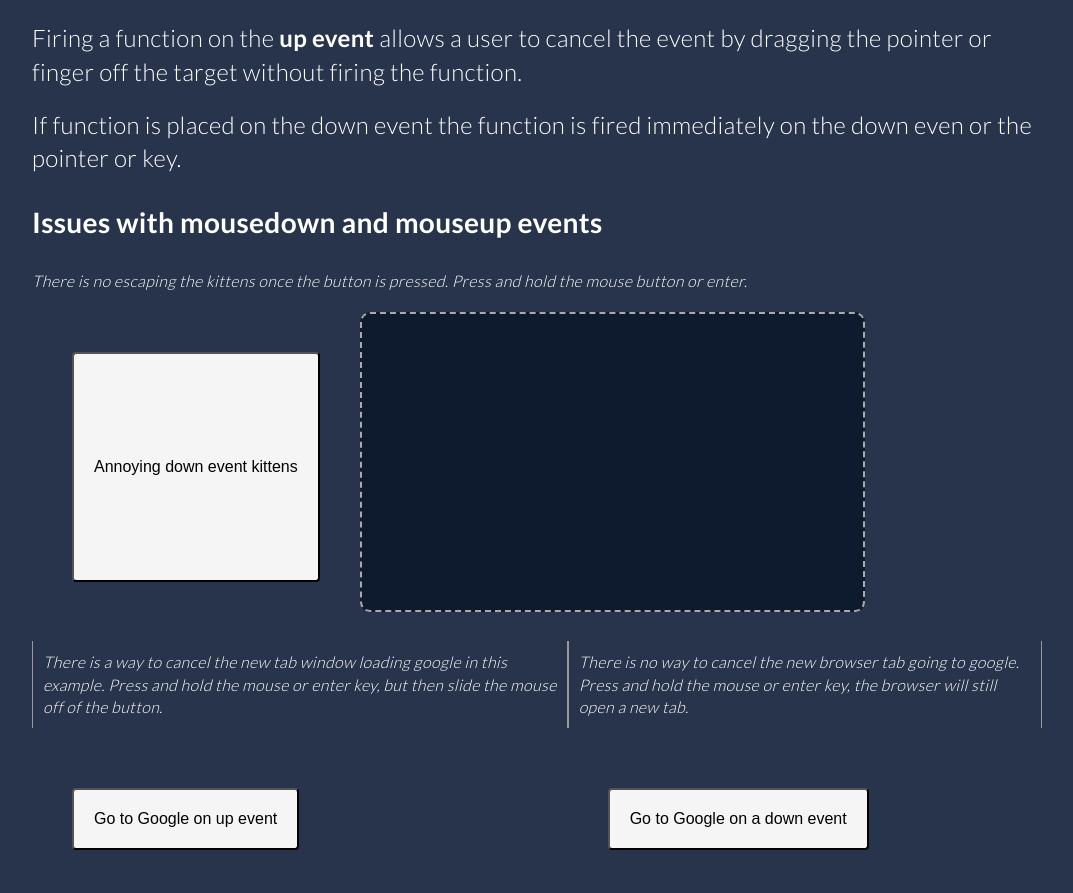
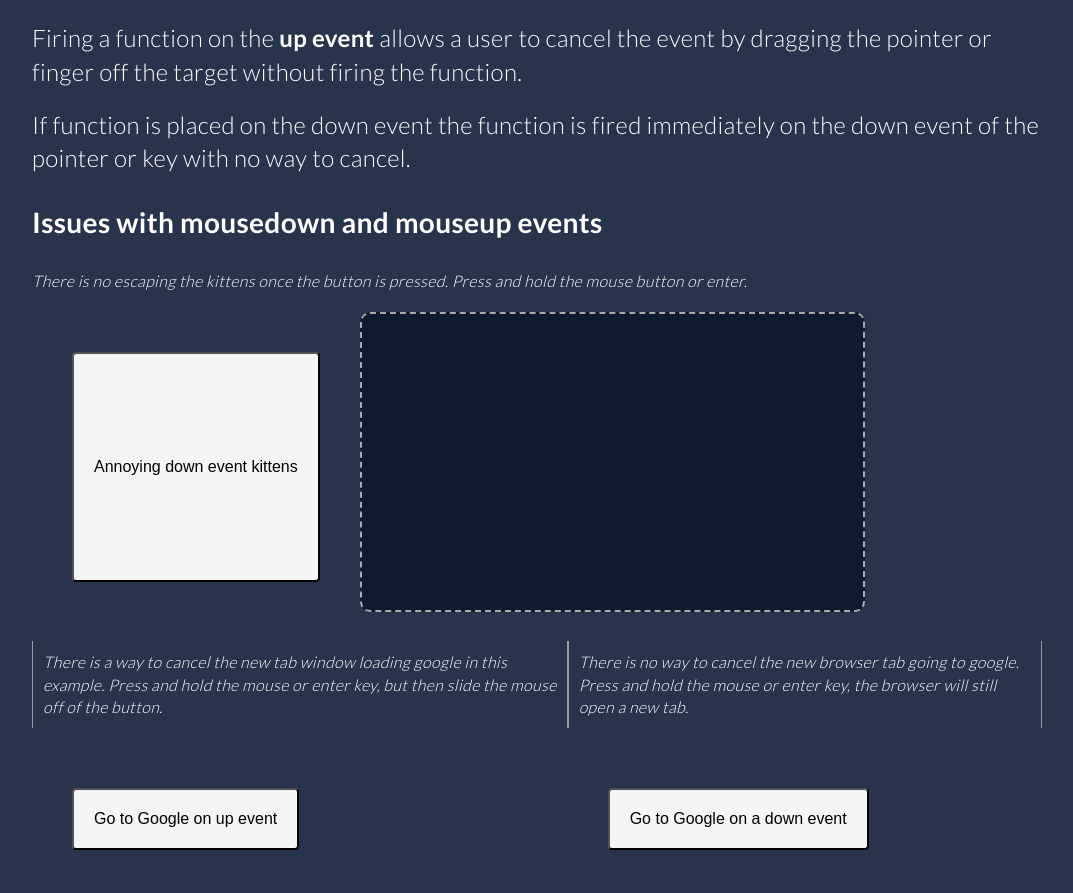
Before and after one commit to offsetChris/a11y-workshop-downevents, a website: page down-events-example.html in a window 1280 px wide. Shown: the part 5388-6281 px from the top of the page, without its empty margins (103-1176 px from the left). Drawn offline with Linux system fonts and the light colour scheme.

Commit message:
small text updates

```diff
--- a/down-events-example.html
+++ b/down-events-example.html
@@ -198,7 +198,7 @@
           <li>Down event is essential (emulating keyboard key press)</li>
         </ul>
         <p>Firing a function on the <strong>up event</strong> allows a user to cancel the event by dragging the pointer or finger off the target without firing the function.</p>
-        <p>If function is placed on the down event the function is fired immediately on the down even or the pointer or key.</p>
+        <p>If function is placed on the down event the function is fired immediately on the down event of the pointer or key with no way to cancel.</p>
 
         <div class="demo-stage">
           <h3>Issues with mousedown and mouseup events</h3>
@@ -263,6 +263,7 @@
       <ul>
         <li>WCAG 2.1 Understanding Success Criterion 2.5.2 Pointer Cancellation <a href="https://www.w3.org/WAI/WCAG21/Understanding/pointer-cancellation.html" target="_blank">https://www.w3.org/WAI/WCAG21/Understanding/pointer-cancellation.html</a></li>
         <li>MDN Mozilla docs Introduction to events: <a href="https://developer.mozilla.org/en-US/docs/Learn/JavaScript/Building_blocks/Events" target="_blank">https://developer.mozilla.org/en-US/docs/Learn/JavaScript/Building_blocks/Events</a></li>
+        <li>WCAG 2.1 <a href="https://www.w3.org/TR/WCAG21/#pointer-cancellation">https://www.w3.org/TR/WCAG21/#pointer-cancellation</a></li>
       </ul>
     </footer>
     <script type="text/javascript" src="scripts/event-demo.js"></script>
```
